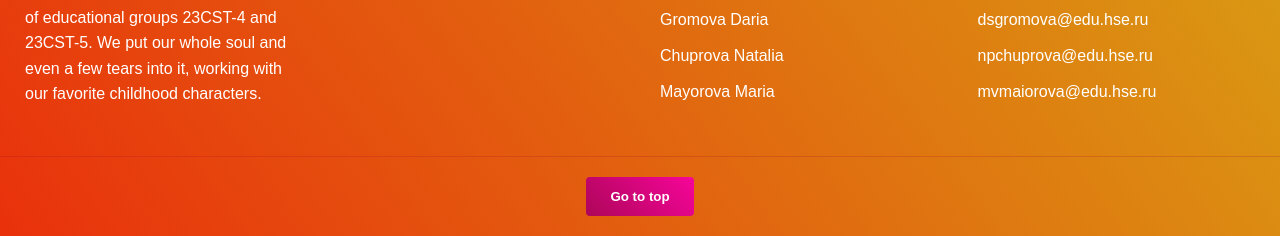
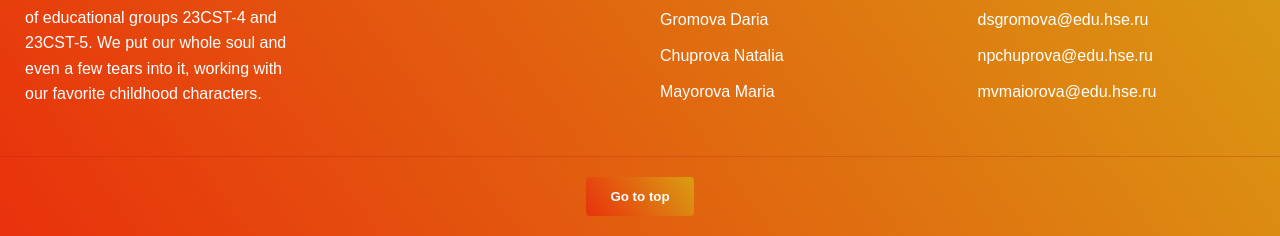
Before and after one commit to gromova-daria/Harry_Potter_try, a plain HTML site: page index.html in a window 1280 px wide. Shown: the part 680-916 px from the top of the page. Drawn offline with Linux system fonts and the light colour scheme; files whose address does not match are found by name; a web font is replaced by a local one.

Commit message:
Update style.css

```diff
--- a/css/style.css
+++ b/css/style.css
@@ -63,7 +63,7 @@ html, body {
 }
 
 .footer__top-button {
-    background: linear-gradient(45deg, #ad0659 0%, #f7059a 100%);
+    background: linear-gradient(54deg, #e9310c 0%, #d99e13 99.8%);
     color: white;
     border: none;
     padding: 12px 24px;
```
